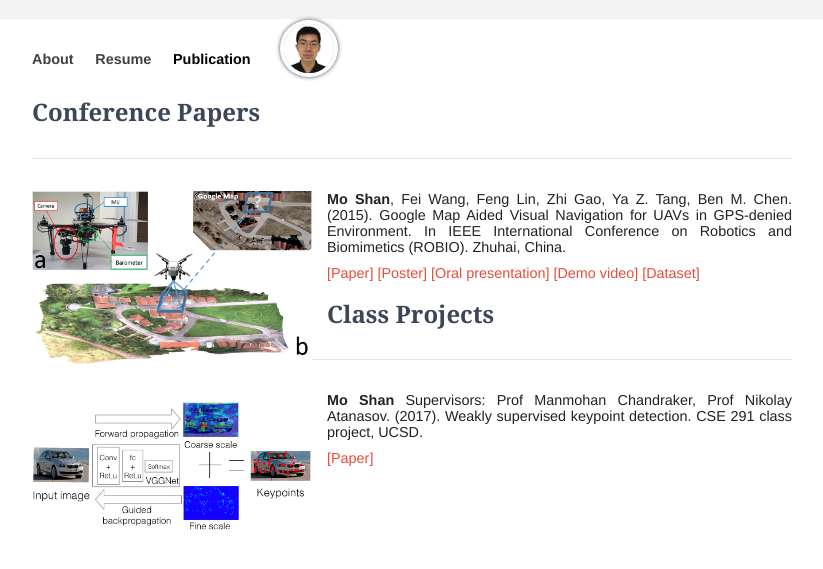
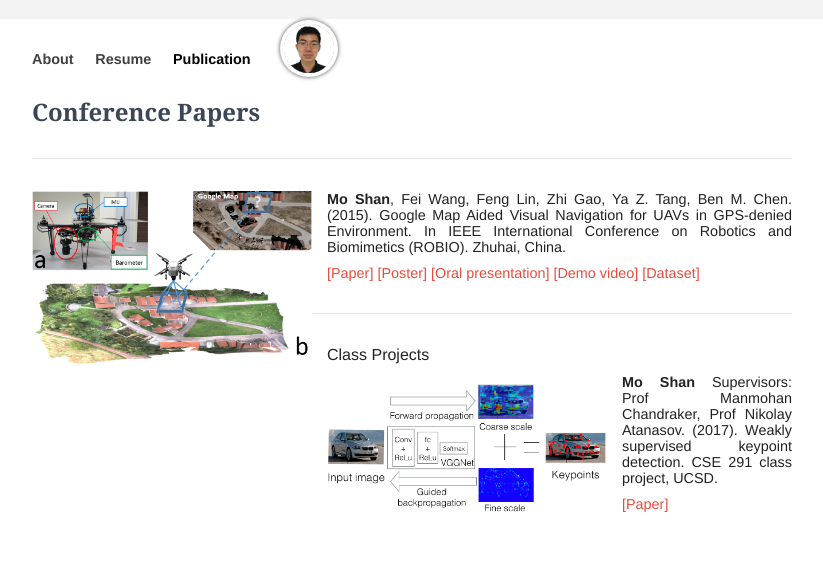
Before and after one commit to moshanATucsd/moshanATucsd.github.io, a Jekyll site: the page built from publication/index.html, in a window 1280 px wide. Shown: the top 569 px of the page, without its empty margins (228-1051 px from the left). Built offline with Jekyll 4.4.1, drawn with Linux system fonts in a browser that asks for light colours; nearby versions of some CDN libraries.

Commit message:
adjust paper

```diff
--- a/publication/index.html
+++ b/publication/index.html
@@ -28,12 +28,10 @@
      </p>
 </div>
 
+<div class="spacer"></div>
+Class Projects
 
 <div>
-    <p>
-    <h2>Class Projects</h2>
-    <div class="spacer"></div>
-    </p>
     <p>
     <img style="float: left; margin: 0px 15px 15px 0px;" src="/images/publication/cse291_overview.png" alt="Oxford Screenshot" width="280" align="middle" hspace="20">
     </p>
```
Also changed, not shown: 1 other file.
